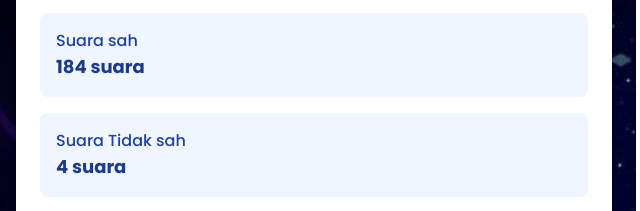
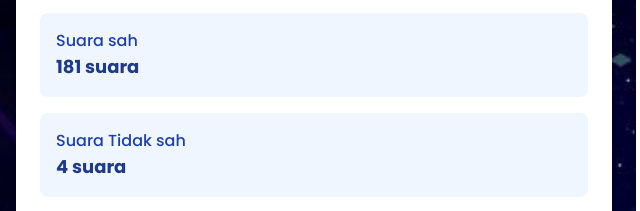
Before and after one commit to Yu1chiro/simple-votings, a website: page public/results/voting-results.html in a window 1280 px wide. Shown: the part 381-592 px from the top of the page, 16-656 px from the left. Drawn offline with nearby package versions, Linux system fonts and the light colour scheme; no server answers.

Commit message:
rvision final statistic

```diff
--- a/public/results/voting-results.html
+++ b/public/results/voting-results.html
@@ -49,7 +49,7 @@ I'm currently a third-year student in the Japanese Language Education program. P
                     <div class="space-y-4">
                       <div class="bg-blue-50 p-4 rounded-lg" bis_skin_checked="1">
                         <p class="text-blue-800 font-medium">Suara sah</p>
-                        <p class="text-lg font-bold text-blue-900">184 suara</p>
+                        <p class="text-lg font-bold text-blue-900">181 suara</p>
                     </div>
                       <div class="bg-blue-50 p-4 rounded-lg" bis_skin_checked="1">
                         <p class="text-blue-800 font-medium">Suara Tidak sah</p>
```
